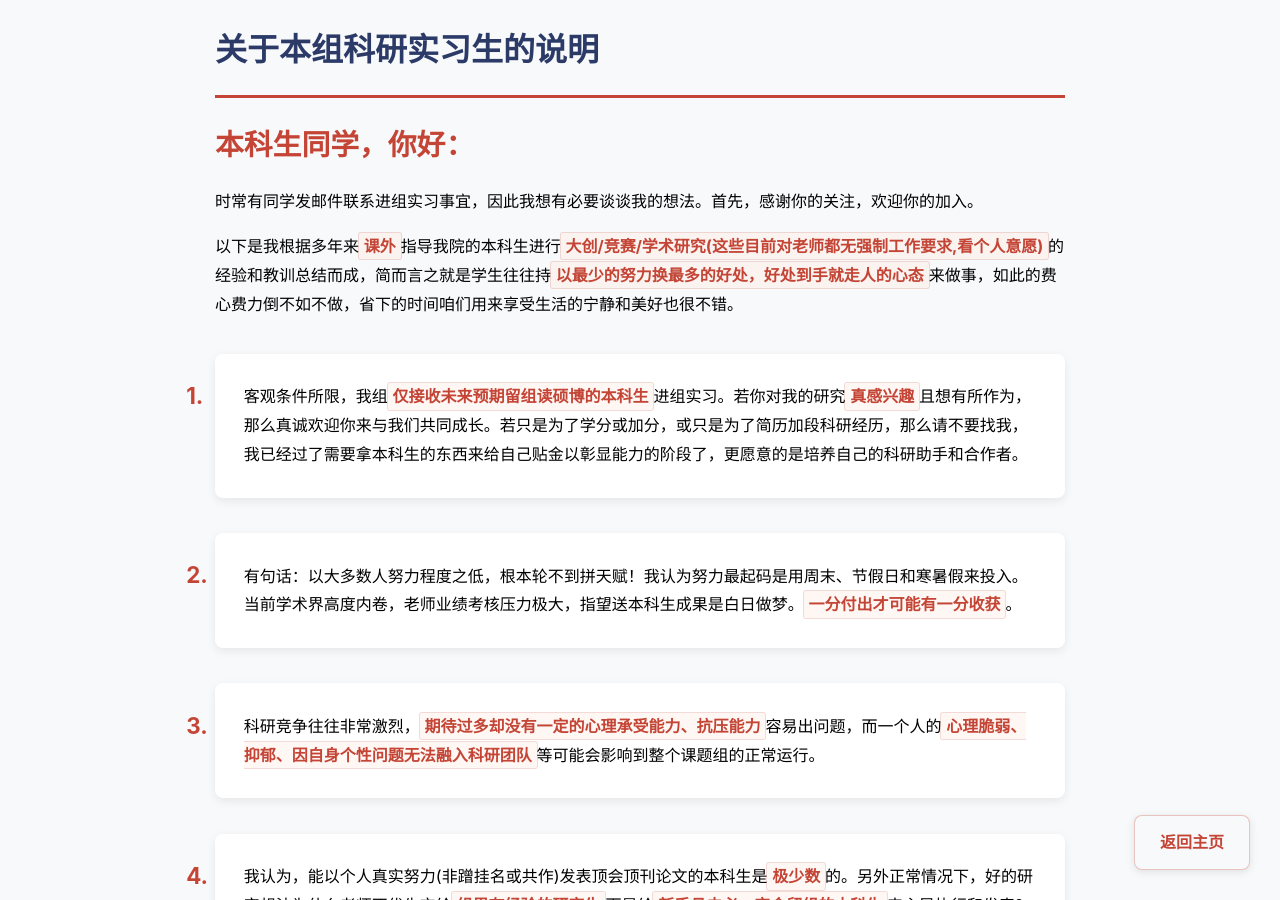
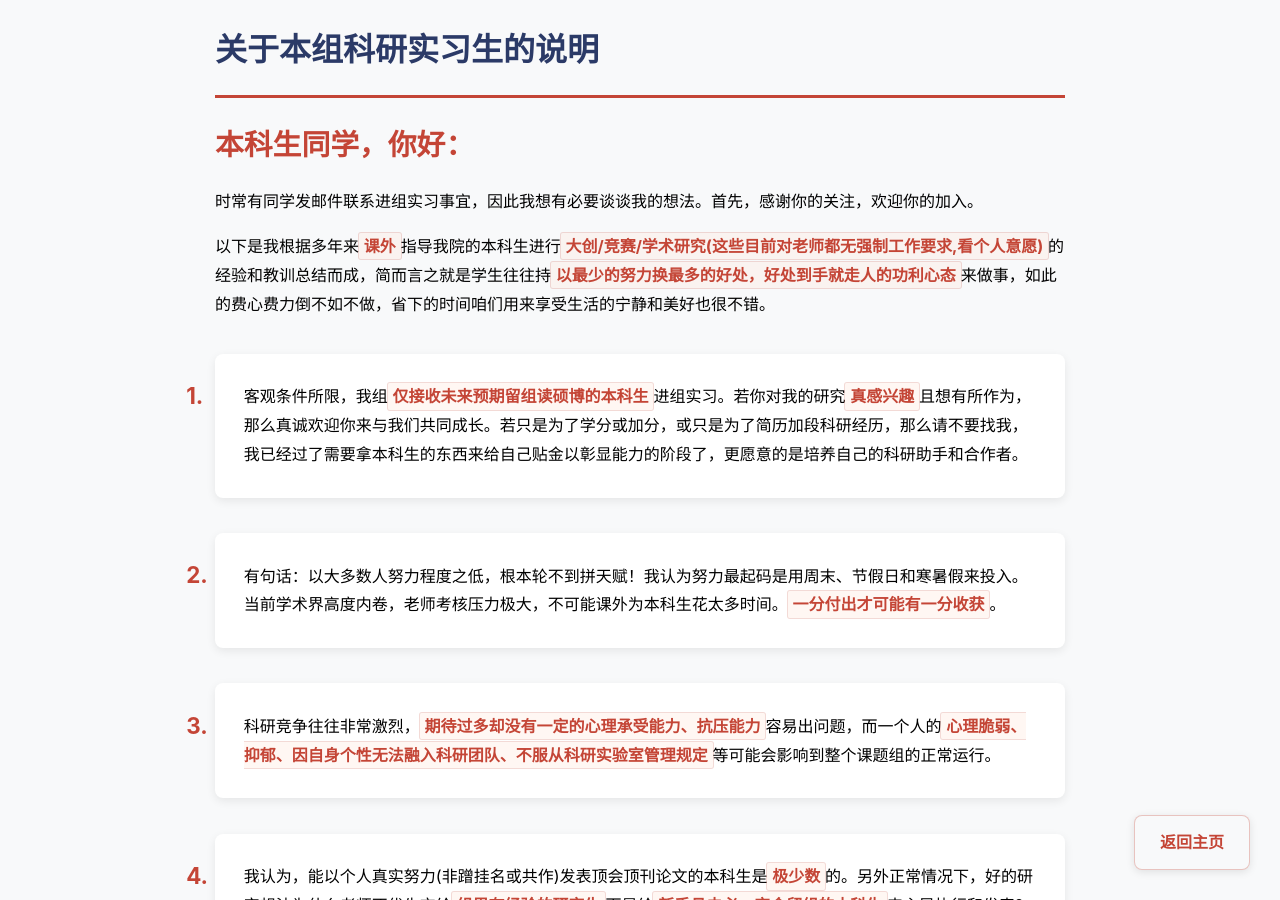
Before and after one commit to fangvv/Homepage, a Jekyll site: the page faq.html, which Jekyll copies as it is, in a window 1280 px wide and 900 px high. Built offline with Jekyll 4.4.1, drawn with Linux system fonts in a browser that asks for light colours; comment, search, counter and statistics services are not loaded.

Commit message:
update faq

```diff
--- a/faq.html
+++ b/faq.html
@@ -91,14 +91,14 @@ strong:hover {
     <p><span class="greeting">本科生同学，你好：</span>
 
     时常有同学发邮件联系进组实习事宜，因此我想有必要谈谈我的想法。首先，感谢你的关注，欢迎你的加入。</p>
-   <p>以下是我根据多年来<strong>课外</strong>指导我院的本科生进行<strong>大创/竞赛/学术研究(这些目前对老师都无强制工作要求,看个人意愿)</strong>的经验和教训总结而成，简而言之就是学生往往持<strong>以最少的努力换最多的好处，好处到手就走人的心态</strong>来做事，如此的费心费力倒不如不做，省下的时间咱们用来享受生活的宁静和美好也很不错。</p>
+   <p>以下是我根据多年来<strong>课外</strong>指导我院的本科生进行<strong>大创/竞赛/学术研究(这些目前对老师都无强制工作要求,看个人意愿)</strong>的经验和教训总结而成，简而言之就是学生往往持<strong>以最少的努力换最多的好处，好处到手就走人的功利心态</strong>来做事，如此的费心费力倒不如不做，省下的时间咱们用来享受生活的宁静和美好也很不错。</p>
 
     <ol>
 <li>客观条件所限，我组<strong>仅接收未来预期留组读硕博的本科生</strong>进组实习。若你对我的研究<strong>真感兴趣</strong>且想有所作为，那么真诚欢迎你来与我们共同成长。若只是为了学分或加分，或只是为了简历加段科研经历，那么请不要找我，我已经过了需要拿本科生的东西来给自己贴金以彰显能力的阶段了，更愿意的是培养自己的科研助手和合作者。</li>
 
-<li>有句话：以大多数人努力程度之低，根本轮不到拼天赋！我认为努力最起码是用周末、节假日和寒暑假来投入。当前学术界高度内卷，老师业绩考核压力极大，指望送本科生成果是白日做梦。<strong>一分付出才可能有一分收获</strong>。</li>
+<li>有句话：以大多数人努力程度之低，根本轮不到拼天赋！我认为努力最起码是用周末、节假日和寒暑假来投入。当前学术界高度内卷，老师考核压力极大，不可能课外为本科生花太多时间。<strong>一分付出才可能有一分收获</strong>。</li>
 
-<li>科研竞争往往非常激烈，<strong>期待过多却没有一定的心理承受能力、抗压能力</strong>容易出问题，而一个人的<strong>心理脆弱、抑郁、因自身个性问题无法融入科研团队</strong>等可能会影响到整个课题组的正常运行。</li>
+<li>科研竞争往往非常激烈，<strong>期待过多却没有一定的心理承受能力、抗压能力</strong>容易出问题，而一个人的<strong>心理脆弱、抑郁、因自身个性无法融入科研团队、不服从科研实验室管理规定</strong>等可能会影响到整个课题组的正常运行。</li>
 
 <li>我认为，能以个人真实努力(非蹭挂名或共作)发表顶会顶刊论文的本科生是<strong>极少数</strong>的。另外正常情况下，好的研究想法为什么老师不优先交给<strong>组里有经验的研究生</strong>而是给<strong>新手且未必一定会留组的本科生</strong>来主导执行和发表?</li>
 
```
